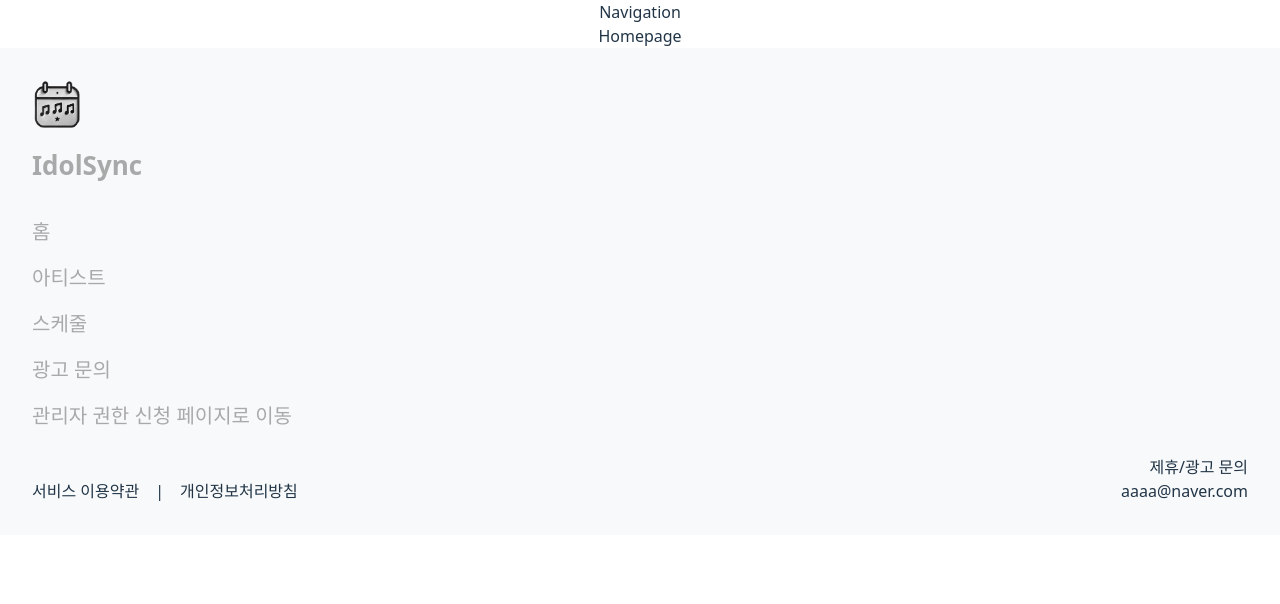
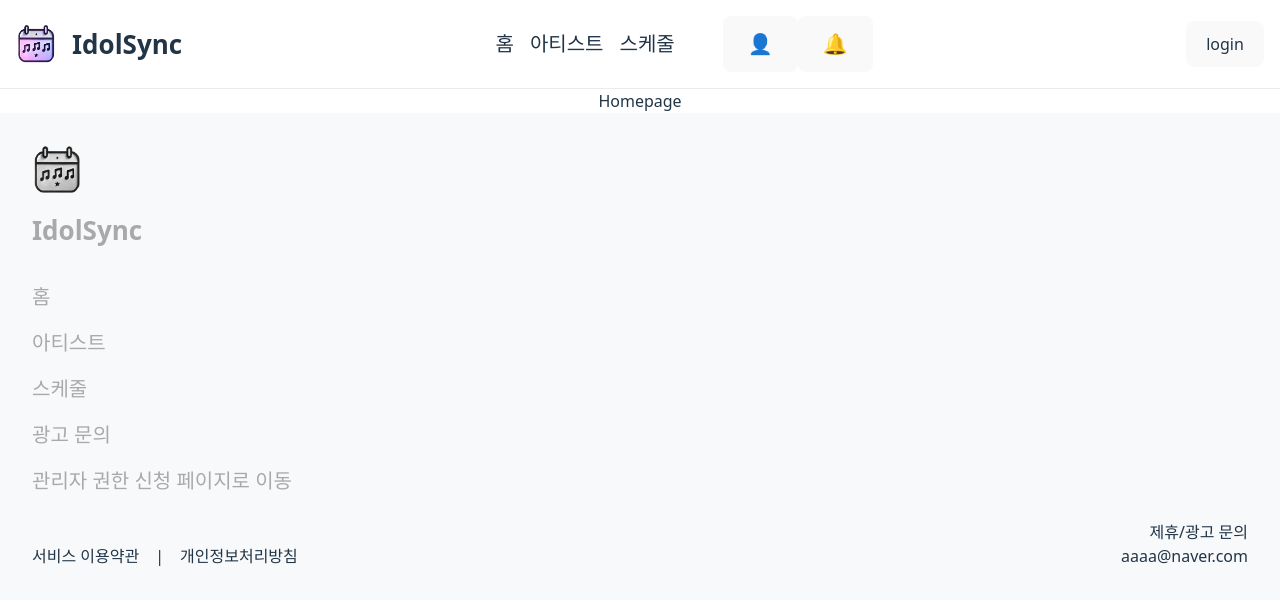
Before and after one commit to oz-4team/bbang-fe, a React (Vite) app: page / in a window 1280 px wide. Shown: the top 604 px of the page. Built offline with nearby package versions, Linux system fonts and the light colour scheme; no server answers.

Commit message:
✨ 네비게이션 레이아웃 잡기

```diff
--- a/src/components/Navigation.jsx
+++ b/src/components/Navigation.jsx
@@ -1,12 +1,80 @@
 import React from "react";
+import styled from "styled-components";
+
+const NavigationLayout = styled.div`
+  width: 100vw;
+  display: flex;
+  justify-content: space-between;
+  align-items: center;
+  padding: 1rem;
+  /* background-color: #097ff5; */
+  border-bottom: 1px solid #e9ecef;
+`;
 
 const Navigation = () => {
   return (
-    <div>
-      <div>
-        <div>Navigation</div>
-      </div>
-    </div>
+    <>
+      <NavigationLayout>
+        <div style={{ display: "flex", alignItems: "center" }}>
+          <img
+            src="../src/assets/images/idolsycn-logo.png"
+            alt="idonsync"
+            style={{
+              width: "40px",
+              height: "40px",
+              marginRight: "1rem",
+            }}
+          />
+          <div
+            style={{
+              fontSize: "26px",
+              fontWeight: "bold",
+            }}
+          >
+            IdolSync
+          </div>
+        </div>
+        <div style={{ fontSize: "20px", display: "flex" }}>
+          <ul
+            style={{
+              display: "flex",
+              justifyContent: "space-around",
+              alignItems: "center",
+            }}
+          >
+            <li style={{ paddingRight: "1rem", fontWeight: "bold" }}>홈</li>
+            <li style={{ paddingRight: "1rem" }}>아티스트</li>
+            <li>스케줄</li>
+          </ul>
+          {/* 로그인 후 나오는 버튼 영역 */}
+          <ul
+            style={{
+              display: "flex",
+              justifyContent: "space-around",
+              alignItems: "center",
+              paddingLeft: "3rem",
+            }}
+          >
+            <li>
+              <button>
+                {/* <img
+                  src="favicon.png"
+                  alt=""
+                  style={{ width: "30px", height: "30px", borderRadius: "50%" }}
+                /> */}
+                👤
+              </button>
+            </li>
+            <li>
+              <button>🔔</button>
+            </li>
+          </ul>
+        </div>
+        <div>
+          <button>login</button>{" "}
+        </div>
+      </NavigationLayout>
+    </>
   );
 };
 
```
